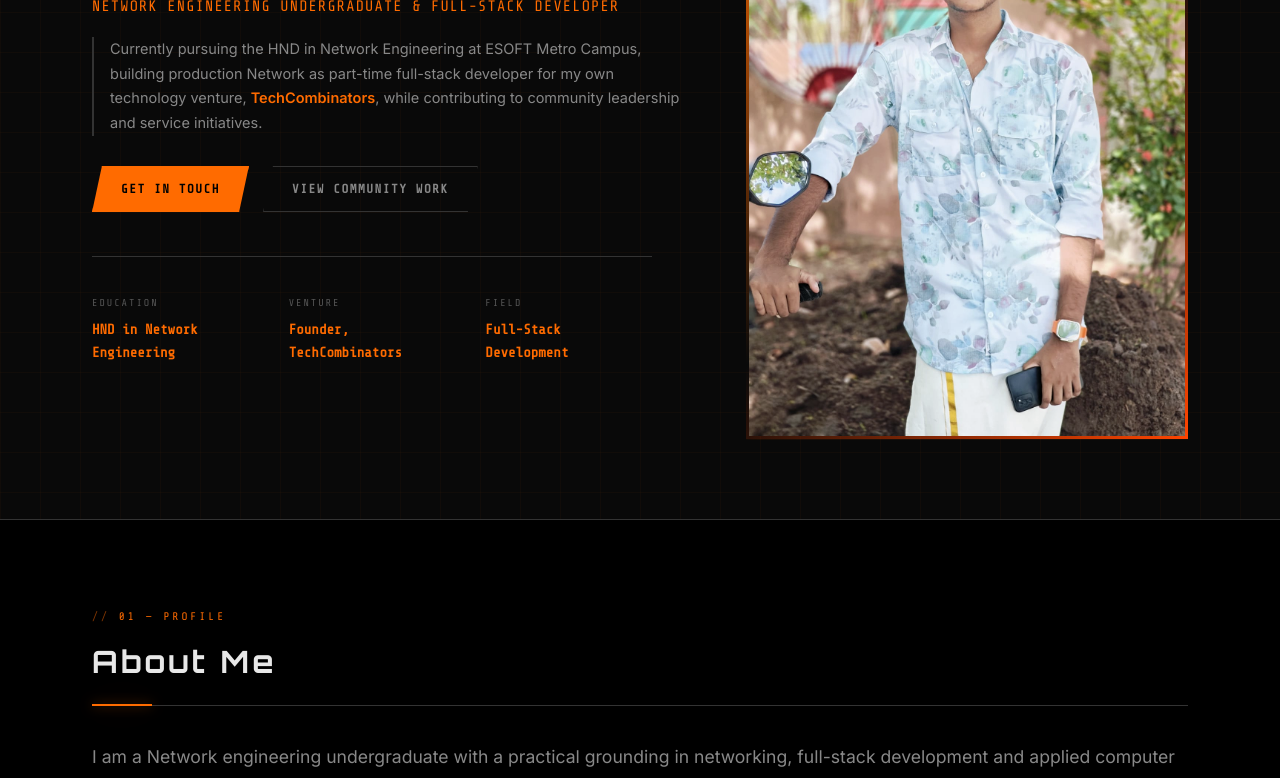
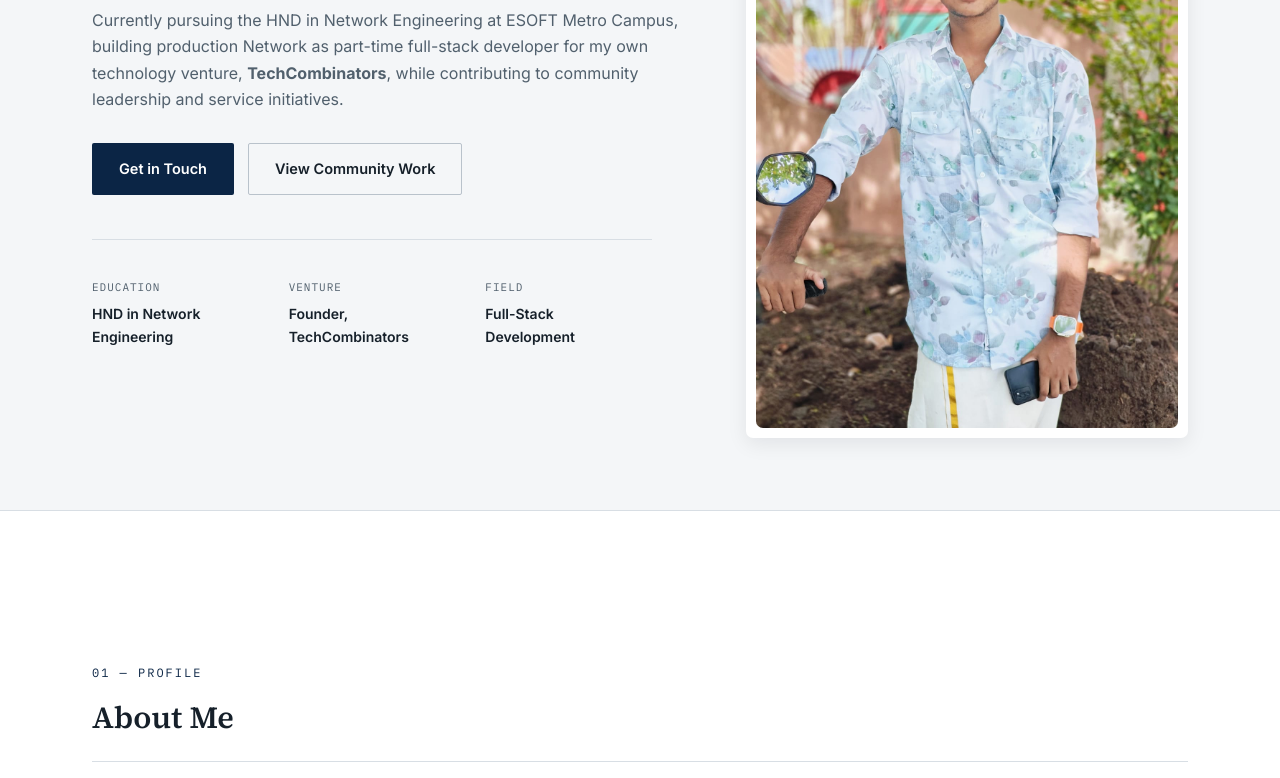
Before and after one commit to SabesanAnoshan/Portfolio, a plain HTML site: page index.html in a window 1280 px wide. Shown: the part 334-1112 px from the top of the page. Drawn offline with nearby package versions, Linux system fonts and the light colour scheme.

Commit message:
Replace version2.css with styles.css in index.html

```diff
--- a/index.html
+++ b/index.html
@@ -8,7 +8,7 @@
 <link rel="icon" href="data:,">
 <link rel="preconnect" href="https://fonts.googleapis.com">
 <link href="https://fonts.googleapis.com/css2?family=Source+Serif+4:wght@400;600;700&family=Inter:wght@400;500;600;700&family=IBM+Plex+Mono:wght@400;500&display=swap" rel="stylesheet">
-<link rel="stylesheet" href="css/version2.css">
+<link rel="stylesheet" href="css/styles.css">
 </head>
 <body>
 
```
